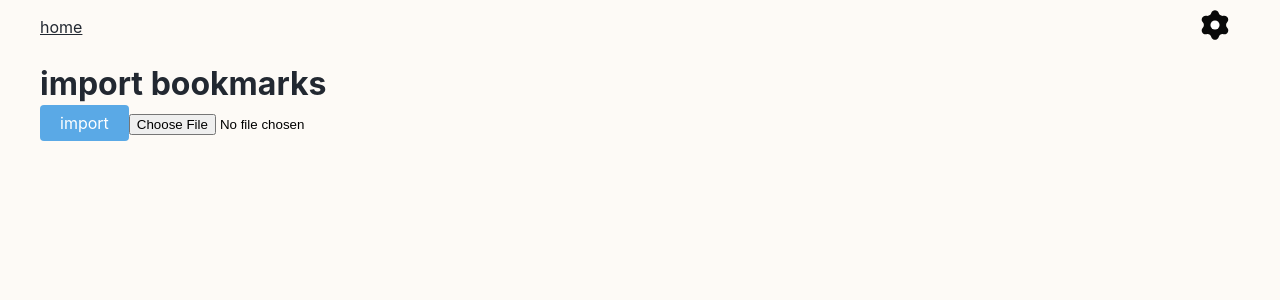
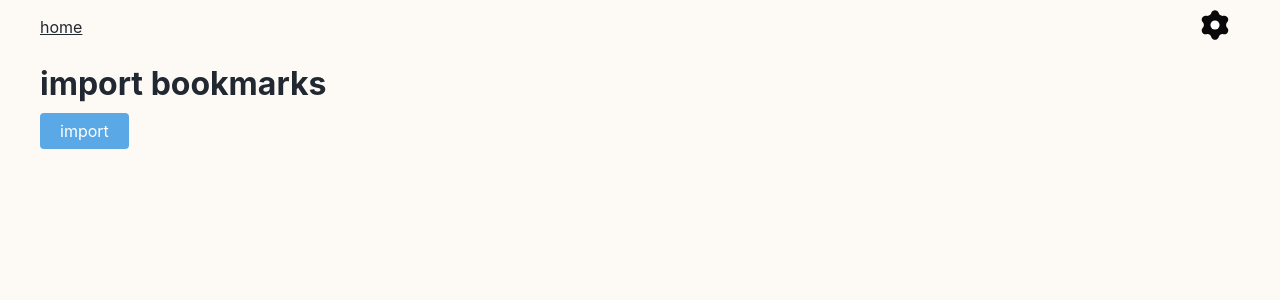
Before and after one commit to colorlessenergy/bookmarks, a Next.js app: page /settings/import-bookmarks in a window 1280 px wide. Shown: the top 300 px of the page. Built offline with nearby package versions, Linux system fonts and the light colour scheme.

Commit message:
add display none and display inline blocks styles

```diff
--- a/styles/_utilities.scss
+++ b/styles/_utilities.scss
@@ -10,6 +10,14 @@
   justify-content: space-between;
 }
 
+.d-none {
+  display: none;
+}
+
+.d-inline-block {
+  display: inline-block;
+}
+
 .mb-1 {
   margin-bottom: $space-small;
 }
```
